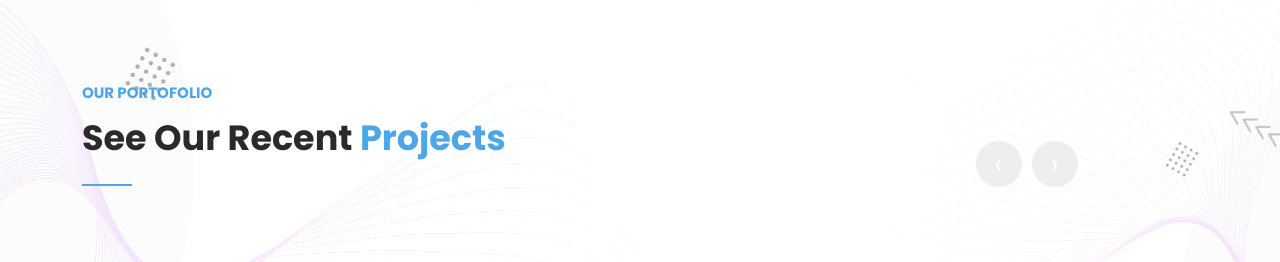
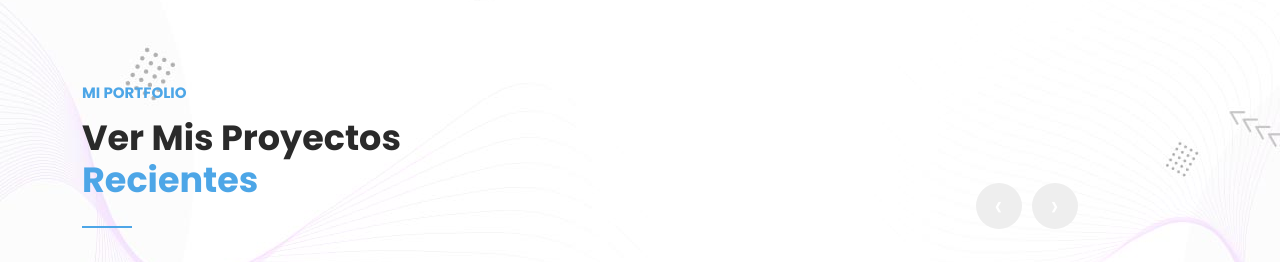
Before and after one commit to PDHACK/pdhack.github.io, a plain HTML site: page index.html in a window 1280 px wide. Shown: the part 1582-1844 px from the top of the page. Drawn offline with Linux system fonts and the light colour scheme.

Commit message:
Update index.html

```diff
--- a/index.html
+++ b/index.html
@@ -220,8 +220,8 @@ https://templatemo.com/tm-568-digimedia
       <div class="row">
         <div class="col-lg-5">
           <div class="section-heading wow fadeInLeft" data-wow-duration="1s" data-wow-delay="0.3s">
-            <h6>Our Portofolio</h6>
-            <h4>See Our Recent <em>Projects</em></h4>
+            <h6>Mi Portfolio</h6>
+            <h4>Ver mis Proyectos <em>Recientes</em></h4>
             <div class="line-dec"></div>
           </div>
         </div>
```
